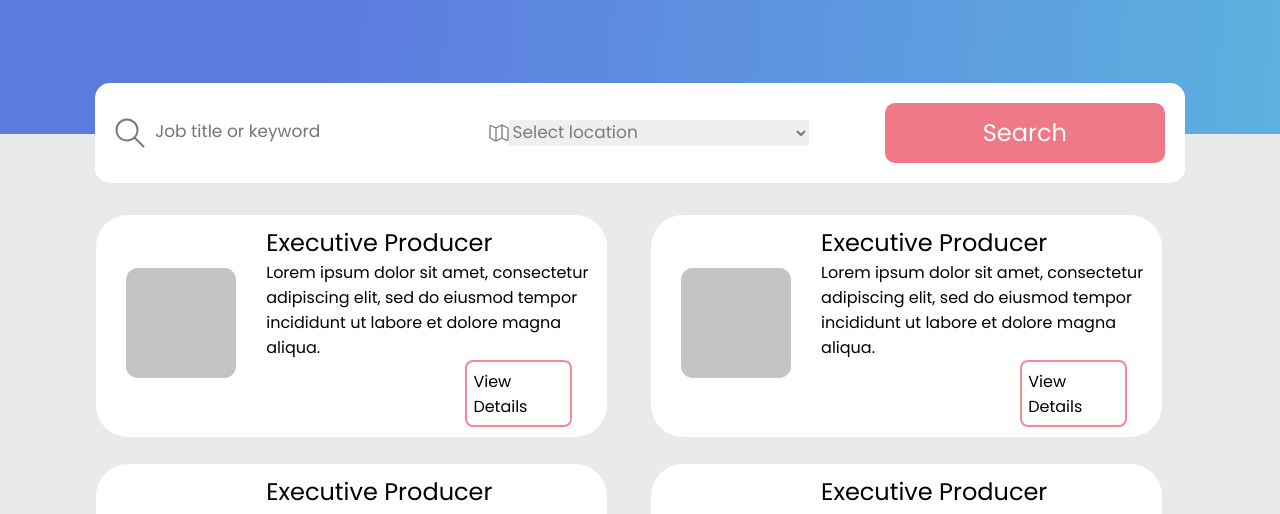
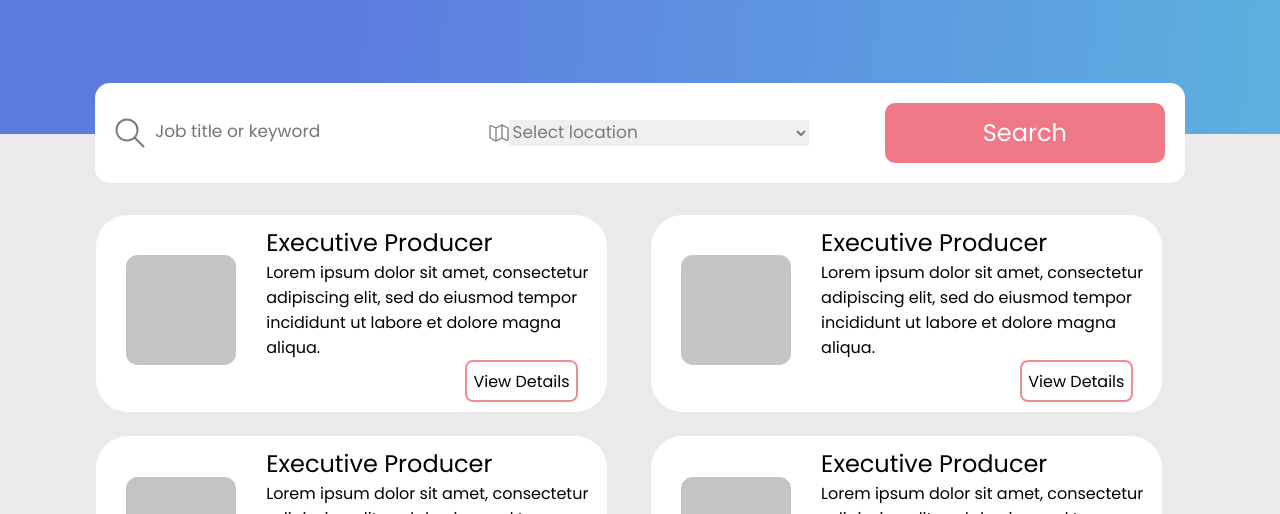
Before and after one commit to singhalayush1998/Goodera-Assignment, a plain HTML site: page index.html in a window 1280 px wide. Shown: the part 230-744 px from the top of the page. Drawn offline with Linux system fonts and the light colour scheme.

Commit message:
css of card details button

```diff
--- a/index.css
+++ b/index.css
@@ -122,7 +122,7 @@ body{
     gap: 10px;
 }
 .card>div:nth-child(2)>div:nth-child(2){
-    width: 90px;
+    width: fit-content;
     /* text-align: right; */
     margin: 0 0 0 60%;
     border: 2px solid #F28A96;
```
